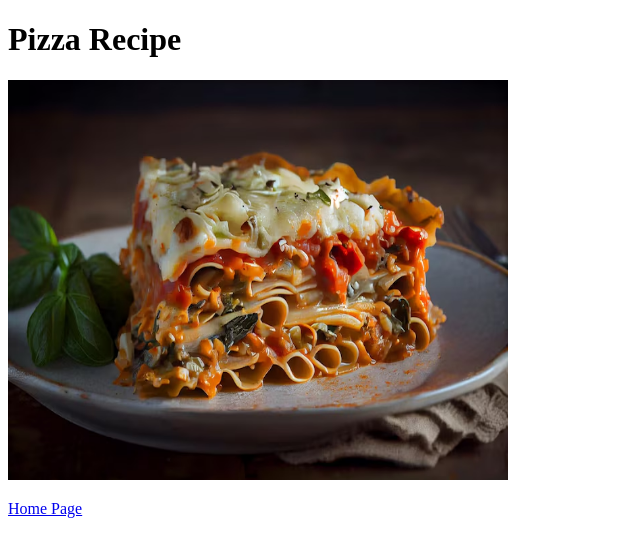
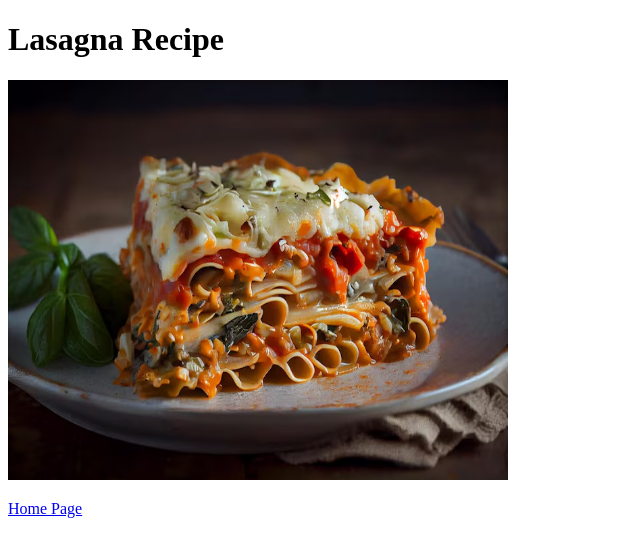
Before and after one commit to IsaiahVega/odin-recipes, a plain HTML site: page recipes/lasagna.html in a window 1280 px wide. Shown: the whole page, without its empty margins (0-640 px from the left). Drawn offline with Linux system fonts and the light colour scheme.

Commit message:
Fix typo
Changed "pizza" to "lasagna" on <title> and <h1>

```diff
--- a/recipes/lasagna.html
+++ b/recipes/lasagna.html
@@ -5,7 +5,7 @@
     <title>Pizza Recipe</title>
   </head>
   <body>
-    <h1>Pizza Recipe</h1>
+    <h1>Lasagna Recipe</h1>
     <img src="../images/lasagna.jpg" width="500" height="400" />
     <p><a href="../index.html">Home Page</a></p>
   </body>
```
